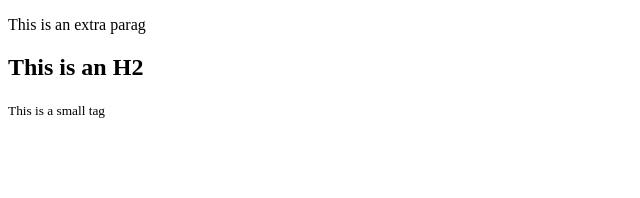
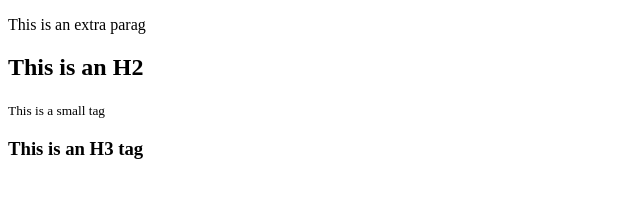
Before and after one commit to yasir4452/git-tutorial, a plain HTML site: page index.html in a window 1280 px wide. Shown: the whole page, without its empty margins (0-640 px from the left). Drawn offline with Linux system fonts and the light colour scheme.

Commit message:
merging h3 tag

```diff
--- a/index.html
+++ b/index.html
@@ -14,5 +14,6 @@
 
 <small>This is a small tag</small>
 
+<h3> This is an H3 tag</h3>
 </body>
 </html>
```
